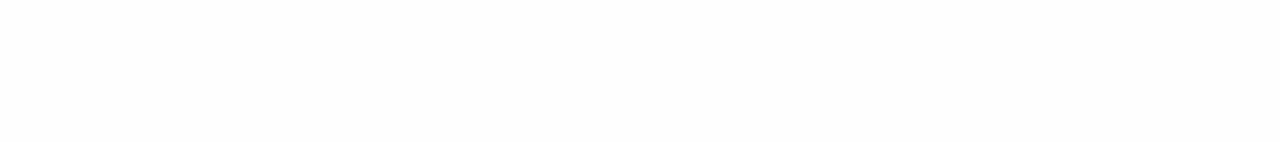
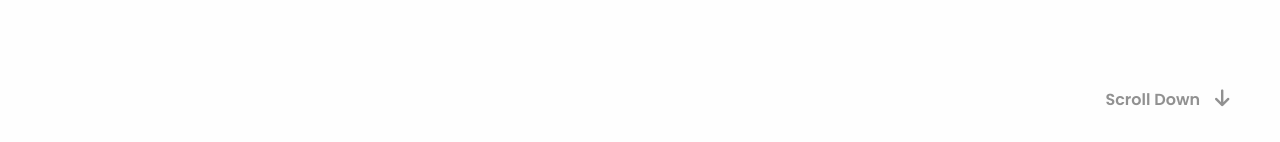
Before and after one commit to rishirajbhargava/rishi-portfolio, a React (Create React App) app: page / in a window 1280 px wide. Shown: the part 658-800 px from the top of the page. Built offline with nearby package versions, Linux system fonts and the light colour scheme.

Commit message:
modified

```diff
--- a/src/App.css
+++ b/src/App.css
@@ -81,6 +81,16 @@ header{
   padding: 15px;
 }
 
+
+
+.scroll-down i{
+  height:30px;
+  width: 20px;
+}
+
+
+
+
 .loader{
   width: 100%;
   height: 100vh;
@@ -94,7 +104,6 @@ header{
   align-items: center;
   background: rgb(228, 228, 228);
   box-shadow: 0 4px 20px 0 rgba(28, 31, 83, 0.15);
-  -webkit-backdrop-filter: blur( 2px );
   display: flex;
   flex-direction: column;
   justify-content: center;
@@ -224,6 +233,32 @@ header{
   justify-content: center;
   margin:5vh auto;
 
+}
+
+.scroll-down{
+  animation: MoveUpDown 1.3s linear infinite;
+  position: absolute;
+  right: 50px;
+  bottom: 30px;
+  font-weight: 600;
+  color:rgb(145, 145, 145);
+  z-index: 9999;
+}
+
+@keyframes MoveUpDown {
+  0%,100%{
+    bottom:30px;
+  }
+  50%{
+    bottom: 40px;
+  }
+
+}
+
+.scroll-down i{
+ padding: 10px 15px;
+ color:rgb(145, 145, 145);
+ font-size: 1.2rem;
 }
 
 .content {
@@ -803,6 +838,10 @@ button:hover{
     align-items: center;
   }
 
+  .scroll-down{
+    display: none;
+  }
+
 
 }
 
--- a/src/components/Home.js
+++ b/src/components/Home.js
@@ -12,9 +12,9 @@ import {motion as m} from "framer-motion"
 
 
 const Home = () => {
-    return <section id="home" className="hero"
-    >
-        <div className="container">
+
+    return <section id="home" className="hero">
+        <div className="container" >
             <m.div className="content"
             initial={{opacity:0, y:0}}
             animate={{opacity:1,y:50}}
@@ -47,7 +47,16 @@ const Home = () => {
                     </ul>
                 </div>
             </m.div>
+            <m.div initial="hidden"
+                whileInView="visible"
+                viewport={{ once: true }}
+                className="scroll-down">
+                Scroll Down
+                <i class="fas fa-arrow-down"></i>
+            </m.div>
+
         </div>
+
     </section>
 }
 
```
Also changed, not shown: src/components/Header.js (+12 -1 lines).
